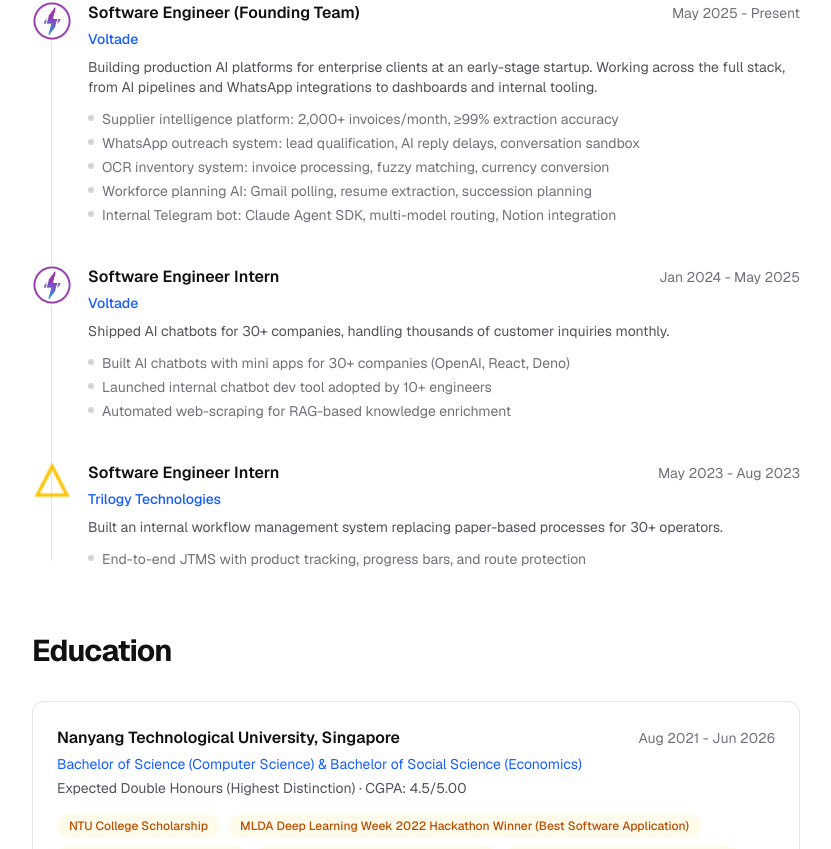
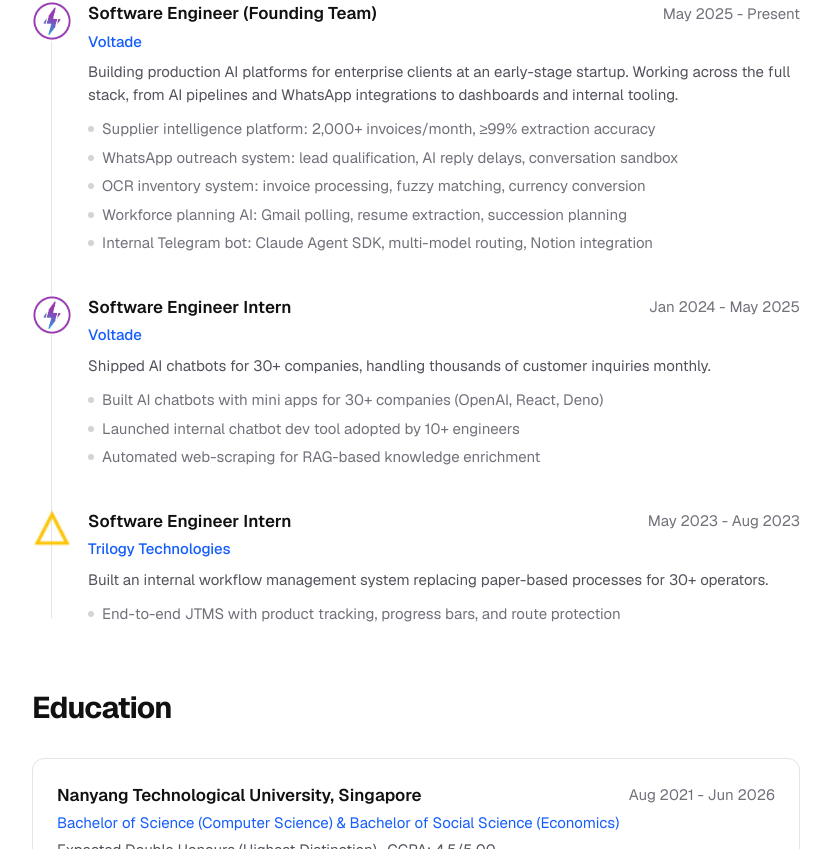
Before and after one commit to WangYuTengg/Portfolio, a Next.js app: page / in a window 1280 px wide. Shown: the part 1451-2300 px from the top of the page, without its empty margins (224-1055 px from the left). Built offline with nearby package versions, Linux system fonts and the light colour scheme.

Commit message:
fix: bump font sizes across all content (text-sm -> 15px, text-xs -> 13px)
Body text, descriptions, highlights, tags, and labels all bumped by
1px for better readability without feeling oversized.

Co-Authored-By: Claude Opus 4.6 (1M context) <noreply@anthropic.com>

```diff
--- a/src/components/contact.tsx
+++ b/src/components/contact.tsx
@@ -36,7 +36,7 @@ export function Contact() {
     <section id="contact" className="bg-white px-6 py-24 dark:bg-zinc-900/50">
       <div className="mx-auto max-w-xl">
         <h2 className="mb-4 text-center text-3xl font-bold tracking-tight">Get in Touch</h2>
-        <p className="mb-8 text-center text-zinc-600 dark:text-zinc-400">
+        <p className="mb-8 text-center text-[15px] text-zinc-600 dark:text-zinc-400">
           Have a project in mind or just want to say hi? Drop me a message.
         </p>
 
--- a/src/components/experience.tsx
+++ b/src/components/experience.tsx
@@ -18,21 +18,21 @@ export function Experience() {
                 className="absolute left-0 top-0 rounded-lg"
               />
               <div className="mb-1 flex flex-col gap-1 sm:flex-row sm:items-center sm:justify-between">
-                <h3 className="font-semibold">{exp.role}</h3>
-                <span className="text-sm text-zinc-500 dark:text-zinc-400">
+                <h3 className="text-[17px] font-semibold">{exp.role}</h3>
+                <span className="text-[15px] text-zinc-500 dark:text-zinc-400">
                   {exp.period}
                 </span>
               </div>
-              <p className="mb-2 text-sm font-medium text-blue-600 dark:text-blue-400">
+              <p className="mb-2 text-[15px] font-medium text-blue-600 dark:text-blue-400">
                 {exp.company}
               </p>
-              <p className="mb-3 text-sm text-zinc-600 dark:text-zinc-400">
+              <p className="mb-3 text-[15px] text-zinc-600 dark:text-zinc-400">
                 {exp.description}
               </p>
-              <ul className="space-y-1 text-sm text-zinc-500 dark:text-zinc-400">
+              <ul className="space-y-1.5 text-[15px] text-zinc-500 dark:text-zinc-400">
                 {exp.highlights.map((h, i) => (
                   <li key={i} className="flex gap-2">
-                    <span className="mt-1.5 h-1.5 w-1.5 shrink-0 rounded-full bg-zinc-300 dark:bg-zinc-600" />
+                    <span className="mt-2 h-1.5 w-1.5 shrink-0 rounded-full bg-zinc-300 dark:bg-zinc-600" />
                     {h}
                   </li>
                 ))}
@@ -44,22 +44,22 @@ export function Experience() {
         <h2 className="mb-8 text-3xl font-bold tracking-tight">Education</h2>
         <div className="rounded-xl border border-zinc-200 p-6 dark:border-zinc-800">
           <div className="mb-1 flex flex-col gap-1 sm:flex-row sm:items-center sm:justify-between">
-            <h3 className="font-semibold">{education.school}</h3>
-            <span className="text-sm text-zinc-500 dark:text-zinc-400">
+            <h3 className="text-[17px] font-semibold">{education.school}</h3>
+            <span className="text-[15px] text-zinc-500 dark:text-zinc-400">
               {education.period}
             </span>
           </div>
-          <p className="mb-1 text-sm text-blue-600 dark:text-blue-400">
+          <p className="mb-1 text-[15px] text-blue-600 dark:text-blue-400">
             {education.degree}
           </p>
-          <p className="mb-4 text-sm text-zinc-600 dark:text-zinc-400">
+          <p className="mb-4 text-[15px] text-zinc-600 dark:text-zinc-400">
             {education.honours} &middot; CGPA: {education.gpa}
           </p>
           <div className="flex flex-wrap gap-2">
             {education.awards.map((award) => (
               <span
                 key={award}
-                className="rounded-full bg-amber-50 px-3 py-1 text-xs font-medium text-amber-700 dark:bg-amber-900/20 dark:text-amber-400"
+                className="rounded-full bg-amber-50 px-3 py-1 text-[13px] font-medium text-amber-700 dark:bg-amber-900/20 dark:text-amber-400"
               >
                 {award}
               </span>
--- a/src/components/footer.tsx
+++ b/src/components/footer.tsx
@@ -32,7 +32,7 @@ export function Footer() {
             <EmailIcon />
           </a>
         </div>
-        <p className="text-center text-sm text-zinc-500 dark:text-zinc-400">
+        <p className="text-center text-[15px] text-zinc-500 dark:text-zinc-400">
           &copy; {new Date().getFullYear()} {siteConfig.name}. All rights reserved.
         </p>
       </div>
--- a/src/components/project-card.tsx
+++ b/src/components/project-card.tsx
@@ -76,12 +76,12 @@ export function ProjectCard({ project }: { project: Project }) {
         {(project.context || project.period) && (
           <div className="mb-2 flex flex-wrap items-center gap-2">
             {project.context && (
-              <span className="rounded-full bg-blue-50 px-2.5 py-0.5 text-xs font-medium text-blue-700 dark:bg-blue-900/20 dark:text-blue-400">
+              <span className="rounded-full bg-blue-50 px-2.5 py-0.5 text-[13px] font-medium text-blue-700 dark:bg-blue-900/20 dark:text-blue-400">
                 {project.context}
               </span>
             )}
             {project.period && (
-              <span className="text-xs text-zinc-400 dark:text-zinc-500">
+              <span className="text-[13px] text-zinc-400 dark:text-zinc-500">
                 {project.period}
               </span>
             )}
@@ -90,14 +90,14 @@ export function ProjectCard({ project }: { project: Project }) {
         <h3 className="mb-2 text-lg font-semibold">
           {project.title}
         </h3>
-        <p className="mb-3 flex-1 text-sm leading-relaxed text-zinc-600 dark:text-zinc-400">
+        <p className="mb-3 flex-1 text-[15px] leading-relaxed text-zinc-600 dark:text-zinc-400">
           {project.description}
         </p>
         <div className="mb-3 flex flex-wrap gap-1.5">
           {project.tags.slice(0, 5).map((tag) => (
             <span
               key={tag}
-              className="rounded-md bg-zinc-100 px-2 py-0.5 text-xs text-zinc-600 dark:bg-zinc-800 dark:text-zinc-400"
+              className="rounded-md bg-zinc-100 px-2 py-0.5 text-[13px] text-zinc-600 dark:bg-zinc-800 dark:text-zinc-400"
             >
               {tag}
             </span>
@@ -108,7 +108,7 @@ export function ProjectCard({ project }: { project: Project }) {
             </span>
           )}
         </div>
-        <div className="flex gap-3 text-sm font-medium">
+        <div className="flex gap-3 text-[15px] font-medium">
           {project.github && (
             <a
               href={project.github}
--- a/src/components/skills.tsx
+++ b/src/components/skills.tsx
@@ -38,14 +38,14 @@ export function Skills() {
                 >
                   {icon}
                 </div>
-                <h3 className="text-sm font-semibold">{label}</h3>
+                <h3 className="text-[15px] font-semibold">{label}</h3>
               </div>
 
               <div className="flex flex-wrap gap-1.5">
                 {skills[key].map((skill) => (
                   <span
                     key={skill}
-                    className="rounded-md bg-zinc-50 px-2 py-0.5 text-xs text-zinc-600 dark:bg-zinc-800/60 dark:text-zinc-400"
+                    className="rounded-md bg-zinc-50 px-2 py-0.5 text-[13px] text-zinc-600 dark:bg-zinc-800/60 dark:text-zinc-400"
                   >
                     {skill}
                   </span>
--- a/src/components/stats.tsx
+++ b/src/components/stats.tsx
@@ -60,7 +60,7 @@ export function Stats() {
           <div className="mb-0.5 text-2xl font-bold tracking-tight sm:text-3xl">
             <AnimatedNumber target={stat.value} suffix={stat.suffix} inView={inView} />
           </div>
-          <p className="text-xs text-zinc-500 dark:text-zinc-400">{stat.label}</p>
+          <p className="text-[13px] text-zinc-500 dark:text-zinc-400">{stat.label}</p>
         </div>
       ))}
     </div>
```
